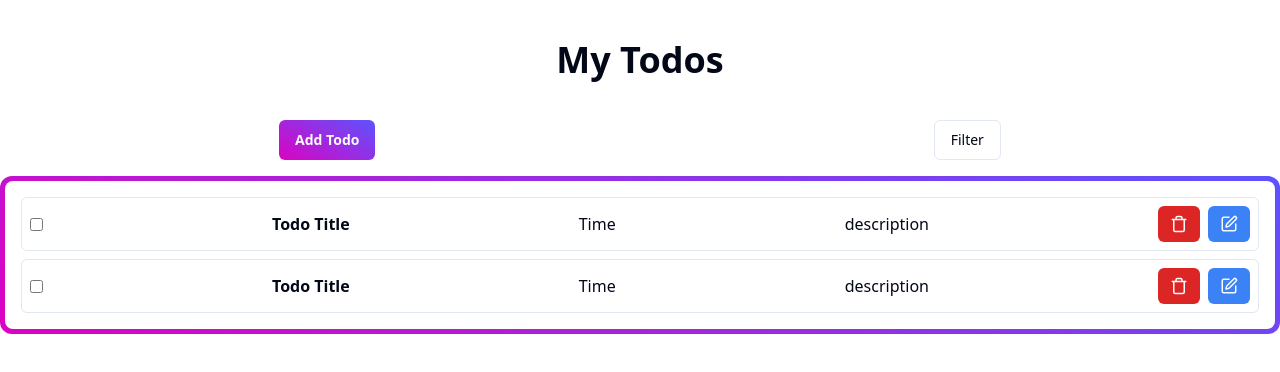
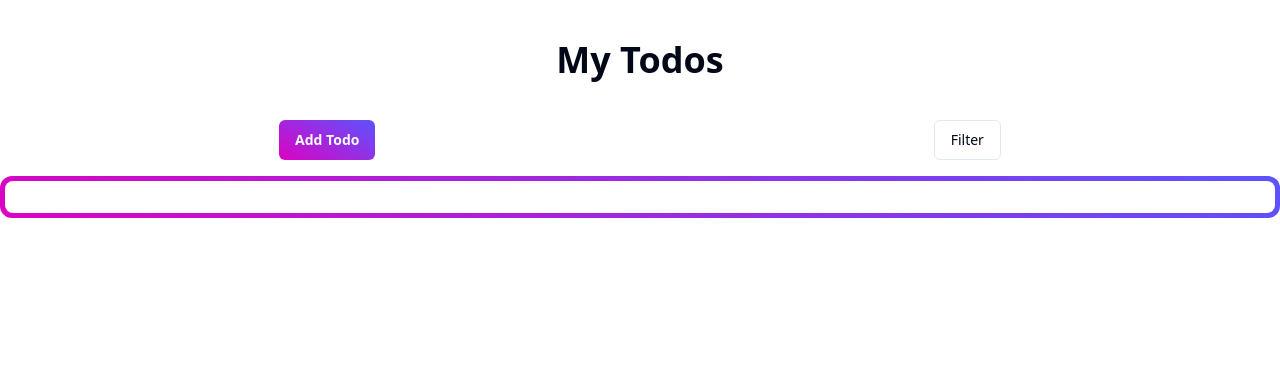
Before and after one commit to mominulhouqe/todo-app-with-redux, a React (Vite) app: page / in a window 1280 px wide. Shown: the top 372 px of the page. Built offline with nearby package versions, Linux system fonts and the light colour scheme.

Commit message:
Added deleted method

```diff
--- a/src/components/todos/AddToModal.tsx
+++ b/src/components/todos/AddToModal.tsx
@@ -17,15 +17,18 @@
 const AddToModal = () => {
   const [task, setTask] = useState("");
   const [description, setDescription] = useState("");
-const dispatch = useAppDispatch();
+  const dispatch = useAppDispatch();
+
   const onSubmit = (e: FormEvent) => {
     e.preventDefault();
-    const taskDetails ={
-      title :task,
-      description:description,
-    }
+    const randomString = Math.random().toString(36).substring(2, 7);
+    const taskDetails = {
+      id: randomString,
+      title: task,
+      description: description,
+    };
 
-    dispatch(addTodo(taskDetails))
+    dispatch(addTodo(taskDetails));
   };
   return (
     <div>
--- a/src/components/todos/TodosCard.tsx
+++ b/src/components/todos/TodosCard.tsx
@@ -1,15 +1,25 @@
 import { Edit, Trash } from "lucide-react";
 import { Button } from "../ui/button";
+import { useAppDispatch } from "@/redux/hooks";
+import { removeTodo } from "@/redux/Features/todoSlice";
 
-const TodosCard = () => {
+type TTodoCardProps = {
+  id:string
+  title: string;
+  description: string;
+};
+
+const TodosCard = ({ title, description,id }:TTodoCardProps) => {
+
+  const dispatch =useAppDispatch()
   return (
     <div className="bg-white p-2 rounded-md flex justify-between items-center w-full border">
       <input type="checkbox" name="" id="" />
-      <p className="font-semibold">Todo Title</p>
-      <p>Time</p>
-      <p>description</p>
+      <p className="font-semibold">{title}</p>
+      {/* <p>Time</p> */}
+      <p>{description}</p>
       <div className="space-x-2">
-        <Button size={"sm"} className="bg-red-600">
+        <Button onClick={()=>dispatch(removeTodo(id))} size={"sm"} className="bg-red-600">
           <Trash size={18} />
         </Button>
         <Button size={"sm"} className="bg-blue-500">
--- a/src/components/todos/TodosContainer.tsx
+++ b/src/components/todos/TodosContainer.tsx
@@ -1,9 +1,10 @@
-
+import { useAppSelector } from "@/redux/hooks";
 import AddToModal from "./AddToModal";
 import TodoFilter from "./TodoFilter";
 import TodosCard from "./TodosCard";
 
 const TodosContainer = () => {
+  const { todos } = useAppSelector((state) => state.todos);
   return (
     <div>
       <div className="flex justify-around mb-4">
@@ -14,8 +15,13 @@
 
       <div className="bg-primary-gradient p-[5px] rounded-xl w-full h-auto ">
         <div className="bg-white p-4 w-full h-full rounded-lg space-y-2">
-          <TodosCard />
-          <TodosCard />
+       {
+        todos.map((items)=>(
+          <TodosCard {...items}
+          />
+        ))
+       }
+
         </div>
       </div>
     </div>
--- a/src/redux/Features/todoSlice.tsx
+++ b/src/redux/Features/todoSlice.tsx
@@ -2,6 +2,7 @@
 import type { PayloadAction } from "@reduxjs/toolkit";
 
 type TTodo = {
+  id: string;
   title: string;
   description: string;
   isCompleted?: boolean;
@@ -20,9 +21,12 @@
     addTodo: (state, action: PayloadAction<TTodo>) => {
       state.todos.push({ ...action.payload, isCompleted: false });
     },
+    removeTodo: (state, action: PayloadAction<string>) => {
+      state.todos = state.todos.filter((item) => item.id != action.payload);
+    },
   },
 });
 
-export const {addTodo}=todoSlice.actions
+export const { addTodo, removeTodo } = todoSlice.actions;
 
 export default todoSlice.reducer;
```
